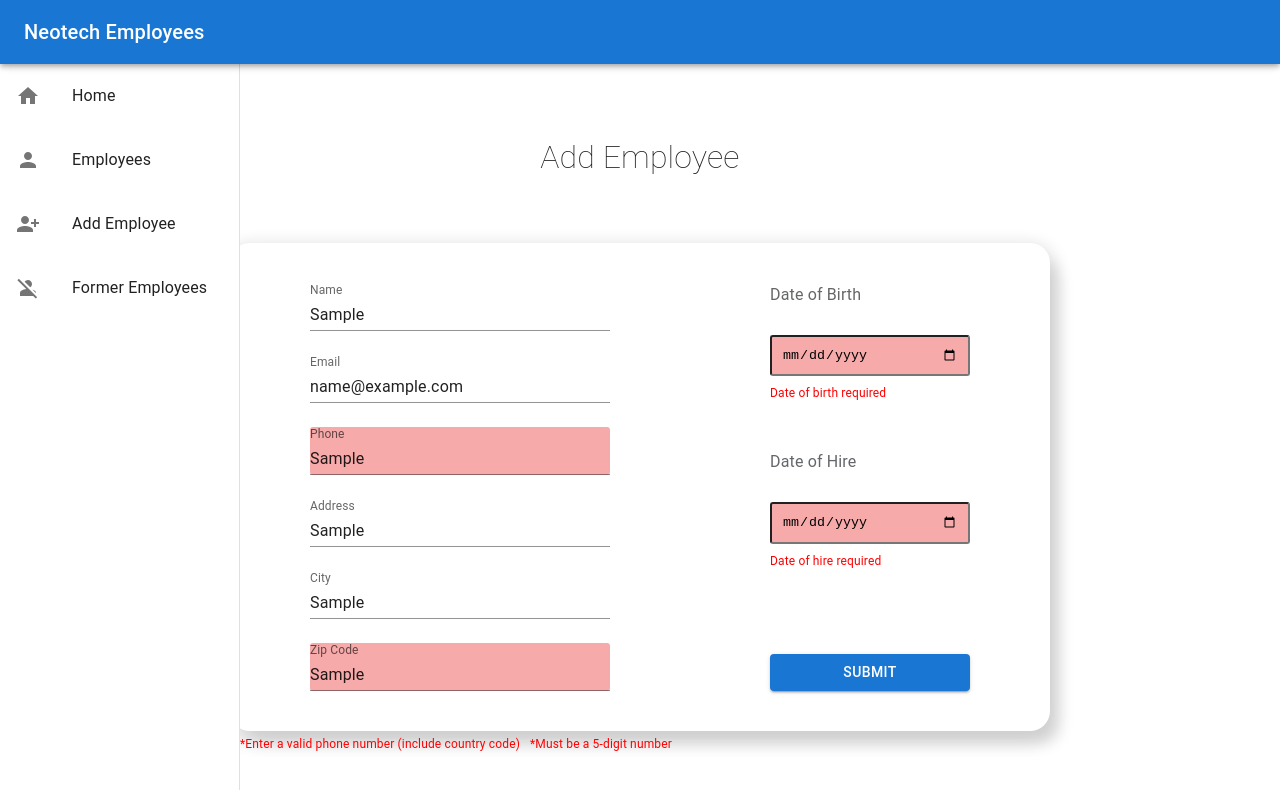
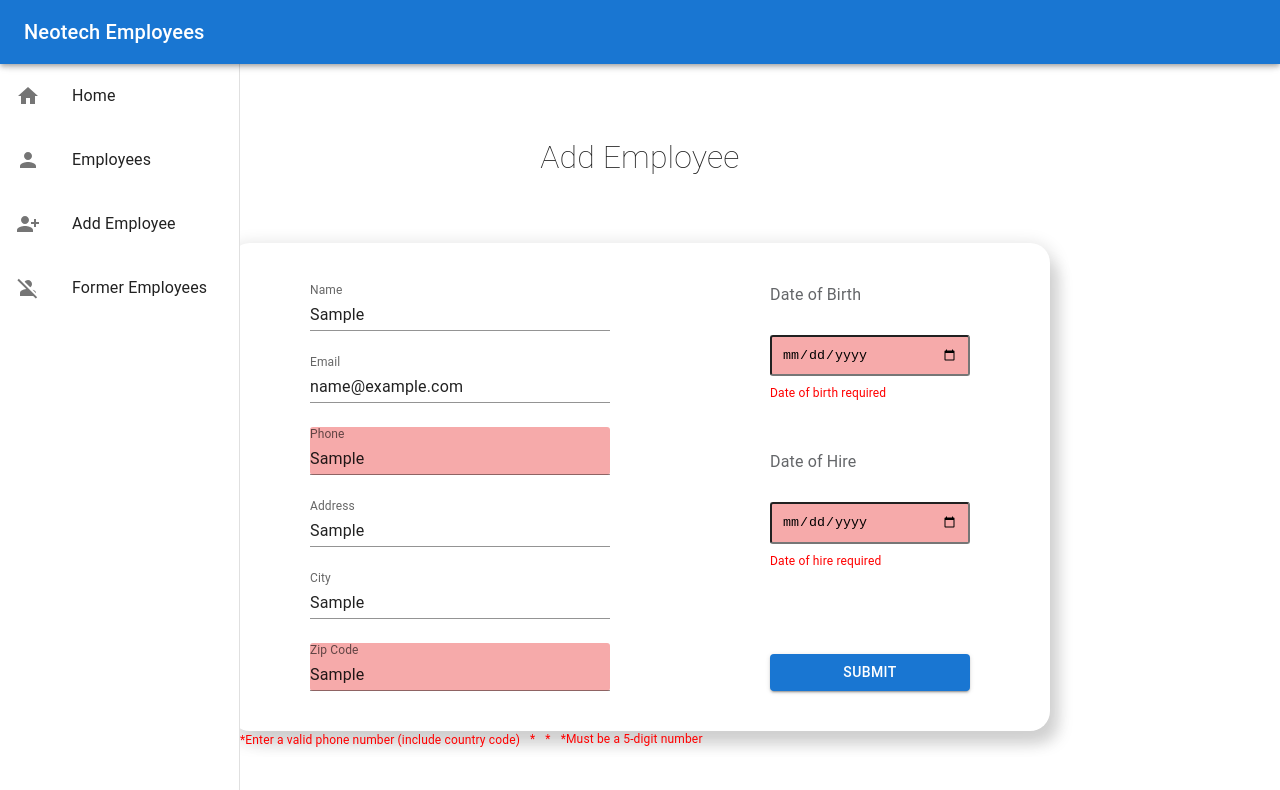
Before and after one commit to Dnhem/employees, a React (Vite) app: page /employees/new in a window 1280 px wide. Both pictures are taken after typing "Sample", "name@example.com", "Sample", "Sample", "Sample", "Sample" into the empty fields and a click on the button "SUBMIT". Shown: the top 790 px of the page. Built offline with nearby package versions, Linux system fonts and the light colour scheme.

Commit message:
fix individual error msg on address inputs and form return form as top level component

```diff
--- a/src/components/Form/EmployeeForm.jsx
+++ b/src/components/Form/EmployeeForm.jsx
@@ -61,8 +61,11 @@ const EmployeeForm = () => {
     onSubmit,
   });
 
+  const trackErrors = (obj) => {
+    return Object.keys(obj).length > 0;
+  };
+
   return (
-    <Box>
     <form onSubmit={handleSubmit} autoComplete="off">
       <Box
         style={{
@@ -114,10 +117,12 @@ const EmployeeForm = () => {
               }
               onBlur={handleBlur}
               className={
+                (touched[field.id] &&
                   errors.homeAddress &&
-                  errors.homeAddress[field.id] &&
-                  touched.homeAddress &&
-                  touched.homeAddress[field.id]
+                  errors.homeAddress[field.id]) ||
+                (touched.homeAddress &&
+                  errors.homeAddress &&
+                  errors.homeAddress[field.id])
                   ? "input-error"
                   : ""
               }
@@ -190,8 +195,8 @@ const EmployeeForm = () => {
           </Box>
         </Box>
       </Box>
-      </form>
-      <Box>
+      {trackErrors(errors) && trackErrors(touched) && (
+        <Box sx={{ display: "flex" }}>
           {personInputFields.map(
             (field) =>
               errors[field.id] &&
@@ -201,19 +206,23 @@ const EmployeeForm = () => {
                 </span>
               )
           )}
-        {addressInputFields.map(
-          (field) =>
-            errors.homeAddress &&
-            errors.homeAddress[field.id] &&
-            touched.homeAddress &&
-            touched.homeAddress[field.id] && (
-              <span key={field.placeHolder} className="error">
+          {addressInputFields.map((field) => (
+            <Box sx={{ marginTop: -0.6 }} key={field.placeHolder}>
+              {touched[field.id] && (
+                <span key={`error-${field.id}`} className="error">
                   *{errors.homeAddress[field.id]}
                 </span>
-            )
+              )}
+              {touched.homeAddress && errors.homeAddress && (
+                <span key={`error-homeAddress-${field.id}`} className="error">
+                  *{errors.homeAddress[field.id]}
+                </span>
               )}
             </Box>
+          ))}
         </Box>
+      )}
+    </form>
   );
 };
 
```
Lines whose indentation alone changed are shown as unchanged.
